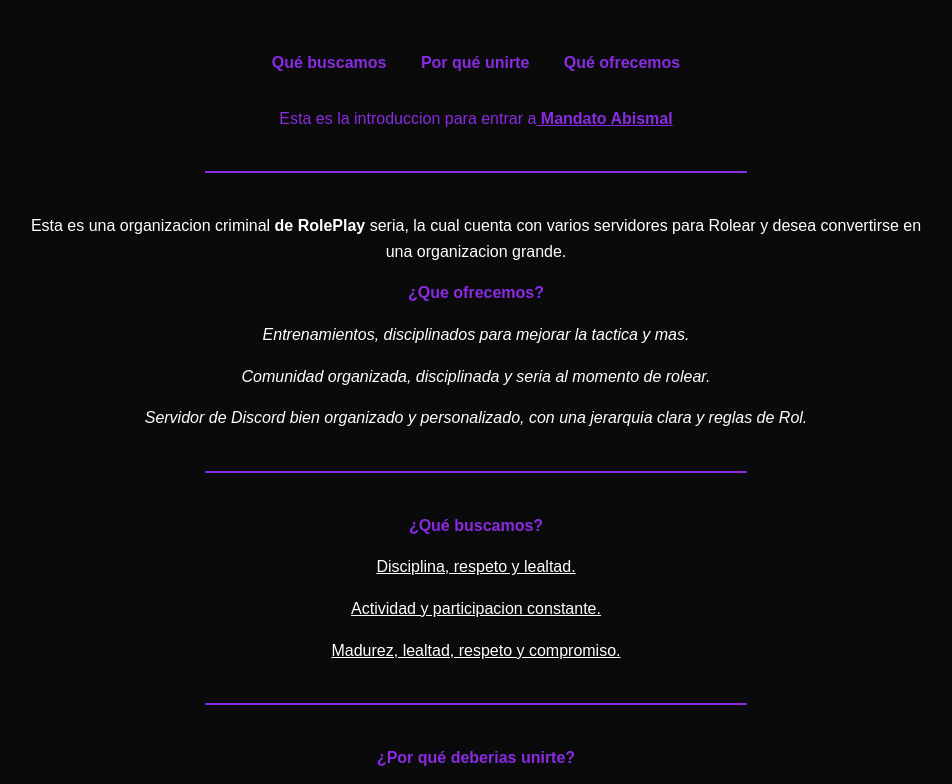
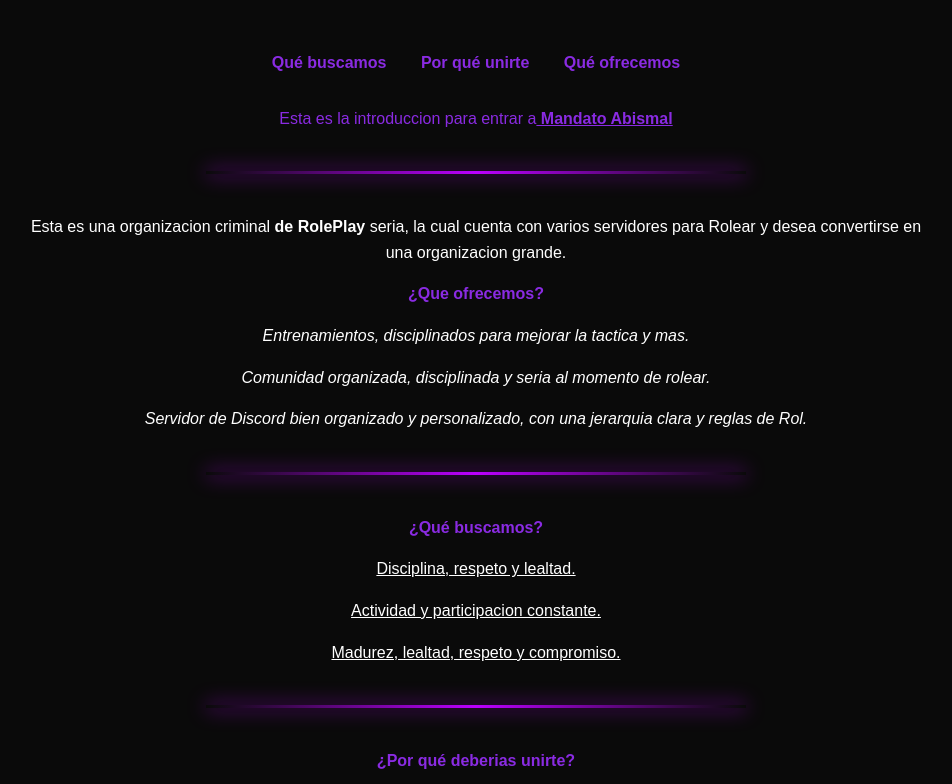
Before and after one commit to Giovanni-hash-creator/Mandato-Abismal.github.io, a plain HTML site: page index.html in a window 1280 px wide. Shown: the top 784 px of the page, without its empty margins (164-1116 px from the left). Drawn offline with Linux system fonts and the light colour scheme.

Commit message:
Update style.css
Nuevo efecto en las lineas

```diff
--- a/style.css
+++ b/style.css
@@ -133,3 +133,17 @@
     cursor: pointer;
     transition: 0.3s ease-in-out;
 }
+
+hr {
+    border: none;
+    height: 3px;
+    width: 60%;
+    margin: 40px auto;
+    background: linear-gradient(
+        to right,
+        transparent,
+        #bb00ff,
+        transparent
+    );
+    box-shadow: 0 0 20px #bb00ff;
+}
```
